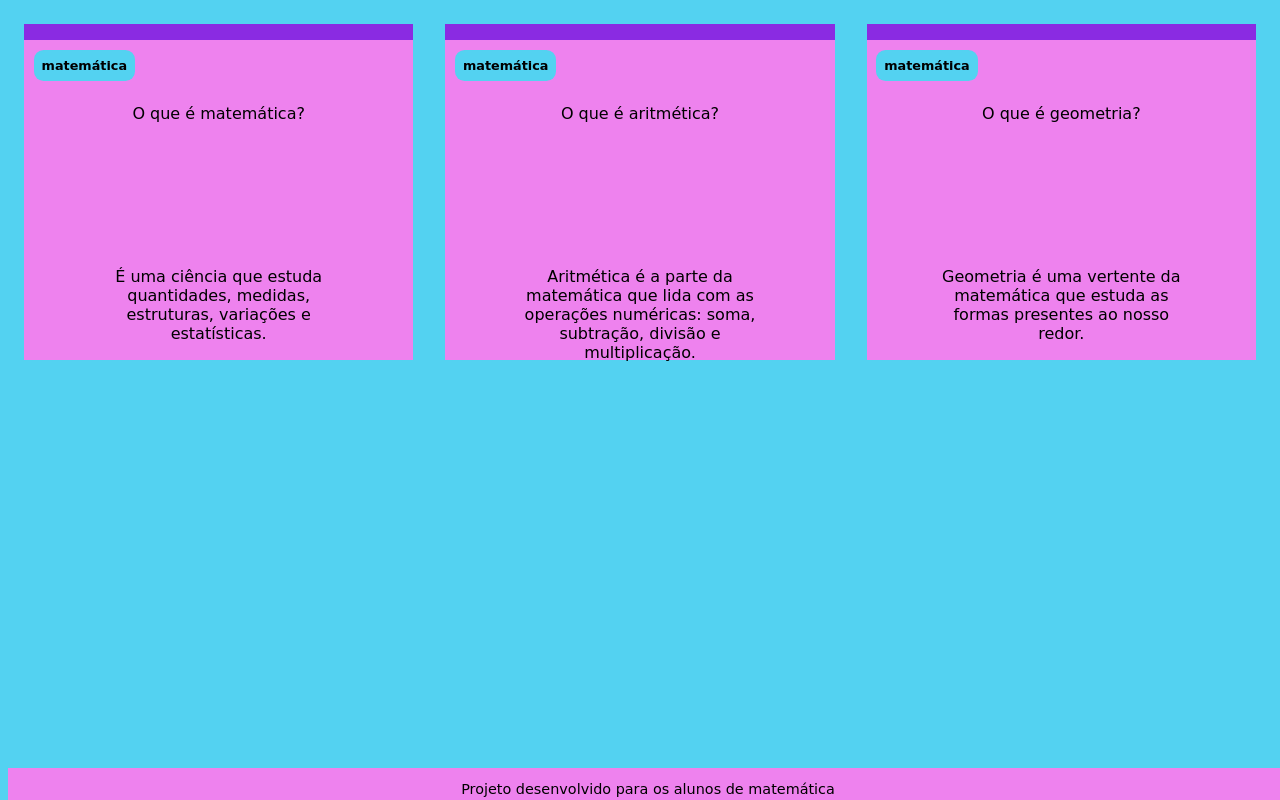
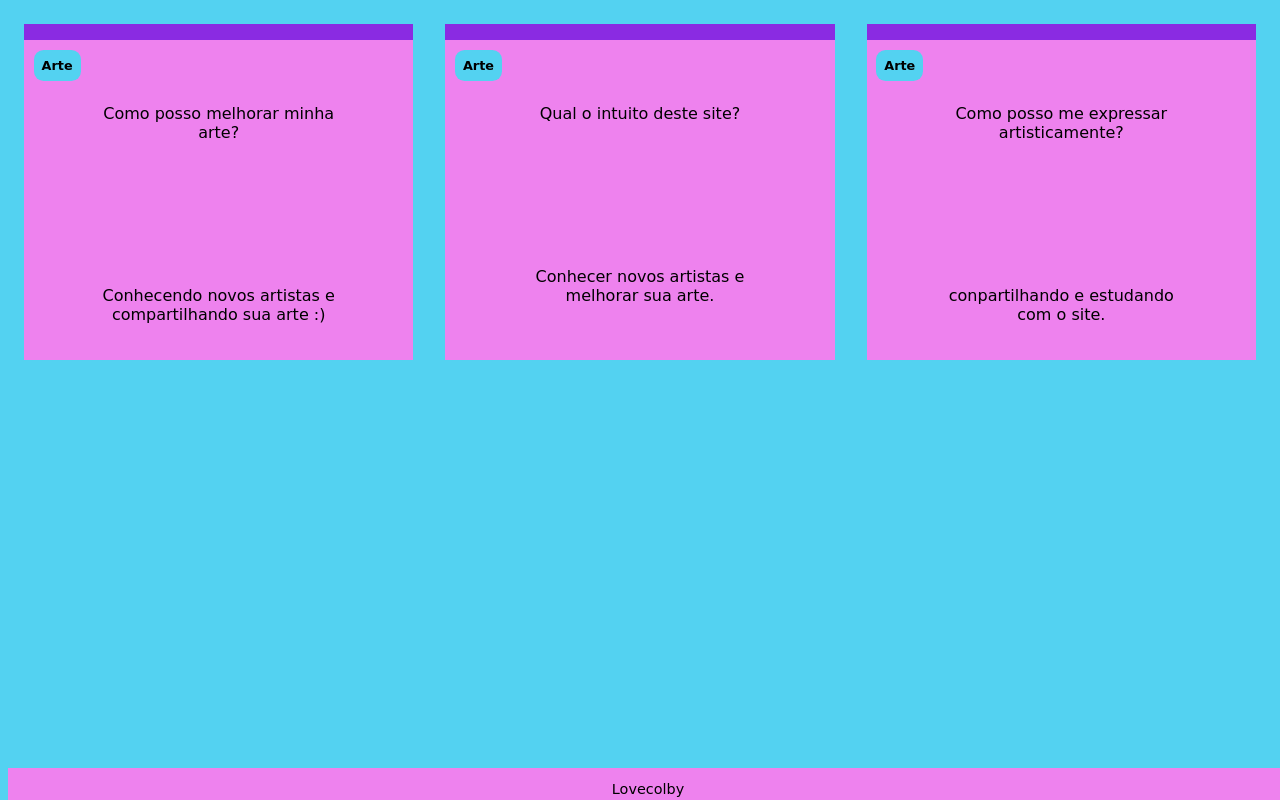
Before and after one commit to fofinhodavovo/Projeto-Final-matem-tica-2, a plain HTML site: page index.html in a window 1280 px wide. Drawn offline with Linux system fonts and the light colour scheme.

Commit message:
Add files via upload

```diff
--- a/index.html
+++ b/index.html
@@ -6,7 +6,7 @@
     <meta http-equiv="X-UA-Compatible" content="IE=edge">
     <meta name="viewport" content="width=device-width, initial-scale=1.0">
     <link rel="stylesheet" href="assets/style.css">
-    <title>matemática</title>
+    <title>Lovecolby</title>
 </head>
 
 <body>
@@ -14,39 +14,39 @@
         <section id="container">
             <article class="cartao">
                 <div class="cartao__conteudo">
-                    <h3>matemática</h3>
+                    <h3>Arte</h3>
                 <div class="cartao__conteudo__pergunta">
-                    <p> O que é matemática? </p>
+                    <p> Como posso melhorar minha arte? </p>
                 </div>
                 <div class="cartao__conteudo__resposta">
-                    <p> É uma ciência que estuda quantidades, medidas, estruturas, variações e estatísticas.</p>
+                    <p> Conhecendo novos artistas e compartilhando sua arte :)</p>
                 </div>
             </article>
             <article class="cartao">
                 <div class="cartao__conteudo">
-                    <h3>matemática</h3>
+                    <h3>Arte</h3>
                 <div class="cartao__conteudo__pergunta">
-                    <p> O que é aritmética?</p>
+                    <p> Qual o intuito deste site?</p>
                 </div>
                 <div class="cartao__conteudo__resposta">
-                    <p> Aritmética é a parte da matemática que lida com as operações numéricas: soma, subtração, divisão
-                        e multiplicação.</p>
+                    <p> Conhecer novos artistas e melhorar sua arte.
+                        </p>
                 </div>
             </article>
             <article class="cartao">
                 <div class="cartao__conteudo">
-                    <h3>matemática</h3>
+                    <h3>Arte</h3>
                 <div class="cartao__conteudo__pergunta">
-                    <p> O que é geometria? </p>
+                    <p> Como posso me expressar artisticamente? </p>
                 </div>
                 <div class="cartao__conteudo__resposta">
-                    <p> Geometria é uma vertente da matemática que estuda as formas presentes ao nosso redor.</p>
+                    <p> conpartilhando e estudando com o site.</p>
                 </div>
             </article>
         </section>
     </main>
     <footer>
-        <p>Projeto desenvolvido para os alunos de matemática</p>
+        <p>Lovecolby</p>
     </footer>
 </body>
 </html>
--- /dev/null
+++ b/style.css
@@ -0,0 +1,52 @@
+:root {
+  --text-color:rgb(63, 68, 145);
+  --card-front-color:rgb(62, 101, 119);
+  --card-back-color:rgb(124, 30, 124);
+}
+body {
+  background-color: rgb(0, 0, 0);
+  color: rgba(0, 0, 0, 0.911);
+  font-family:sans-serif;
+}
+.cartao__conteudo {
+  background-color: var(--card-front-color);
+  text-align: center;
+  height: 100%;
+}
+#container {
+  display: flex;
+  flex-wrap: wrap;
+}
+.cartao {
+  margin: 1rem 1rem;
+  background-color: rgb(89, 147, 170);
+  height: 20rem;
+  flex-grow: 1;
+  flex-basis: calc(33% - 6rem);
+}
+.cartao__conteudo p {
+  padding: 4rem;
+
+}
+.cartao__conteudo h3 {
+  background-color:rgb(59, 126, 250) ;
+  text-align: left;
+  padding: 0.5rem;
+  position: absolute;
+  margin: 0.6rem;
+  border-radius: 0.6rem;
+  font-size: 1vw;
+}
+footer {
+  background-color:rgb(46, 46, 46);
+  color: rgb(255, 255, 255);
+  position: fixed;
+  bottom: 0;
+  width: 100%;
+  height: 2rem;
+}
+footer p {
+  text-align: center;
+  font-size: 0.9rem;
+  margin-top: 0.8rem;
+}
```
